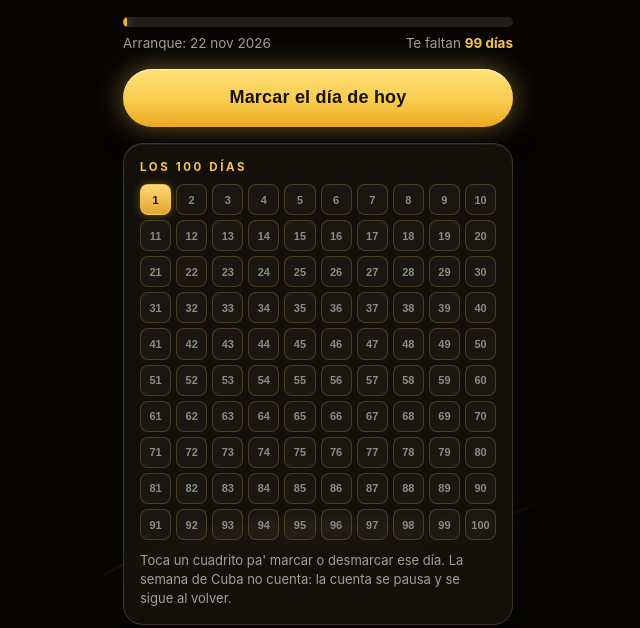
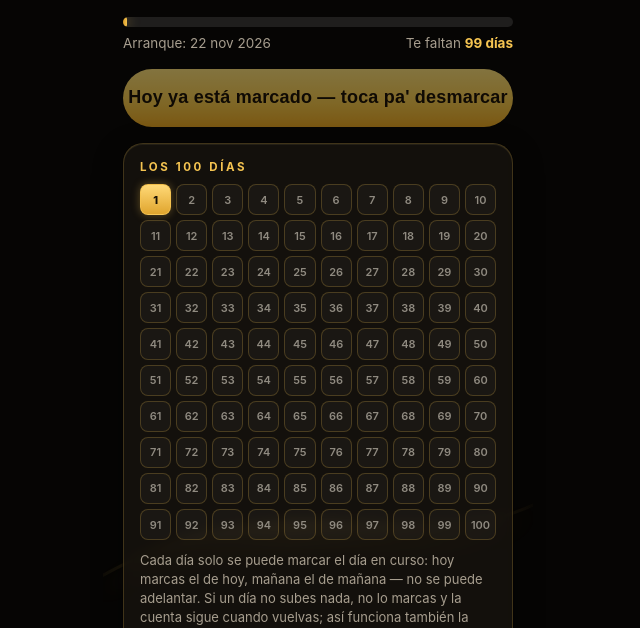
Before and after one commit to noelmg1998/noelmg1998.github.io, a plain HTML site: page reto/index.html in a window 1280 px wide. Both pictures are taken after a click on the button "Marcar el día de hoy". Shown: the part 172-800 px from the top of the page, without its empty margins (322-962 px from the left). Drawn offline with Linux system fonts and the light colour scheme.

Commit message:
Reto 100: marcado por fecha real, un dia por dia

```diff
--- a/reto/index.html
+++ b/reto/index.html
@@ -68,6 +68,7 @@
     box-shadow:0 0 26px rgba(245,196,81,.45), 0 12px 28px rgba(0,0,0,.5), inset 0 1px 0 rgba(255,255,255,.65);
   }
   .cta:active{ transform:scale(.985); }
+  .cta.off{ opacity:.5; box-shadow:none; }
   .stats{ margin-top:16px; padding:18px; }
   .srow{ display:flex; justify-content:space-between; align-items:baseline; padding:8px 0; border-bottom:1px solid rgba(255,255,255,.06); }
   .srow:last-child{ border-bottom:none; }
@@ -109,7 +110,7 @@
   <div class="card grid-card">
     <div class="k">LOS 100 DÍAS</div>
     <div class="grid" id="grid"></div>
-    <div class="grid-note">Toca un cuadrito pa' marcar o desmarcar ese día. La semana de Cuba no cuenta: la cuenta se pausa y se sigue al volver.</div>
+    <div class="grid-note">Cada día solo se puede marcar el día en curso: hoy marcas el de hoy, mañana el de mañana — no se puede adelantar. Si un día no subes nada, no lo marcas y la cuenta sigue cuando vuelvas; así funciona también la semana de Cuba. Si marcas por error, toca el botón otra vez hoy mismo pa' desmarcar.</div>
   </div>
 
   <div class="card stats">
@@ -135,20 +136,27 @@
   function fmtN(n){ return (n===null || n===undefined) ? "—" : Number(n).toLocaleString("en-US"); }
   function fmtH(n){ return (n===null || n===undefined) ? "—" : Number(n).toLocaleString("en-US",{maximumFractionDigits:1}); }
 
-  function marks(){ return lsGet("reto100_marks", []); }
+  function hoyStr(){
+    var h = new Date();
+    return h.getFullYear() + "-" + String(h.getMonth()+1).padStart(2,"0") + "-" + String(h.getDate()).padStart(2,"0");
+  }
+  function fechas(){
+    var f = lsGet("reto100_fechas", null);
+    if(f) return f;
+    var viejos = lsGet("reto100_marks", []), n = viejos.length, out = [];
+    for(var i=n-1;i>=0;i--){
+      var d = new Date(); d.setDate(d.getDate()-i);
+      out.push(d.getFullYear() + "-" + String(d.getMonth()+1).padStart(2,"0") + "-" + String(d.getDate()).padStart(2,"0"));
+    }
+    lsSet("reto100_fechas", out);
+    return out;
+  }
   function buildGrid(){
-    var g = $("grid"), mk = marks(), s = "";
+    var g = $("grid"), n = fechas().length, s = "";
     for(var i=1;i<=100;i++){
-      s += '<button class="cell' + (mk.indexOf(i)>=0 ? " on" : "") + '" data-day="' + i + '">' + i + "</button>";
+      s += '<div class="cell' + (i<=n ? " on" : "") + '">' + i + "</div>";
     }
     g.innerHTML = s;
-    g.querySelectorAll(".cell").forEach(function(b){
-      b.addEventListener("click", function(){
-        var d = +b.dataset.day, arr = marks(), ix = arr.indexOf(d);
-        if(ix>=0) arr.splice(ix,1); else arr.push(d);
-        lsSet("reto100_marks", arr); render();
-      });
-    });
   }
   function statRows(o){
     return ""
@@ -161,19 +169,21 @@
     + '<div class="srow"><span class="plat">Facebook — vistas</span><span class="nums">' + fmtN(o.fbVistas) + "</span></div>";
   }
   function render(){
-    var n = marks().length;
+    var f = fechas(), n = f.length, hoy = hoyStr(), marcadoHoy = f.indexOf(hoy)>=0;
     $("bigNum").textContent = n;
     $("bigLab").textContent = n===1 ? "día cumplido" : "días cumplidos";
     $("trackFill").style.width = Math.min(100, n) + "%";
     $("faltanLab").innerHTML = n>=100 ? "<b>¡Reto completado!</b>" : "Te faltan <b>" + (100-n) + (100-n===1 ? " día" : " días") + "</b>";
+    $("btnNext").textContent = marcadoHoy ? "Hoy ya está marcado — toca pa' desmarcar" : "Marcar el día de hoy";
+    $("btnNext").classList.toggle("off", marcadoHoy);
     buildGrid();
     $("statsStart").innerHTML = statRows(remote.arranque || {});
     $("statsEnd").innerHTML = statRows(remote.cierre || {});
   }
   $("btnNext").addEventListener("click", function(){
-    var arr = marks();
-    for(var i=1;i<=100;i++){ if(arr.indexOf(i)<0){ arr.push(i); break; } }
-    lsSet("reto100_marks", arr); render();
+    var f = fechas(), hoy = hoyStr(), ix = f.indexOf(hoy);
+    if(ix>=0) f.splice(ix,1); else f.push(hoy);
+    lsSet("reto100_fechas", f); render();
   });
 
   var cached = lsGet("reto100_remote", null);
```
